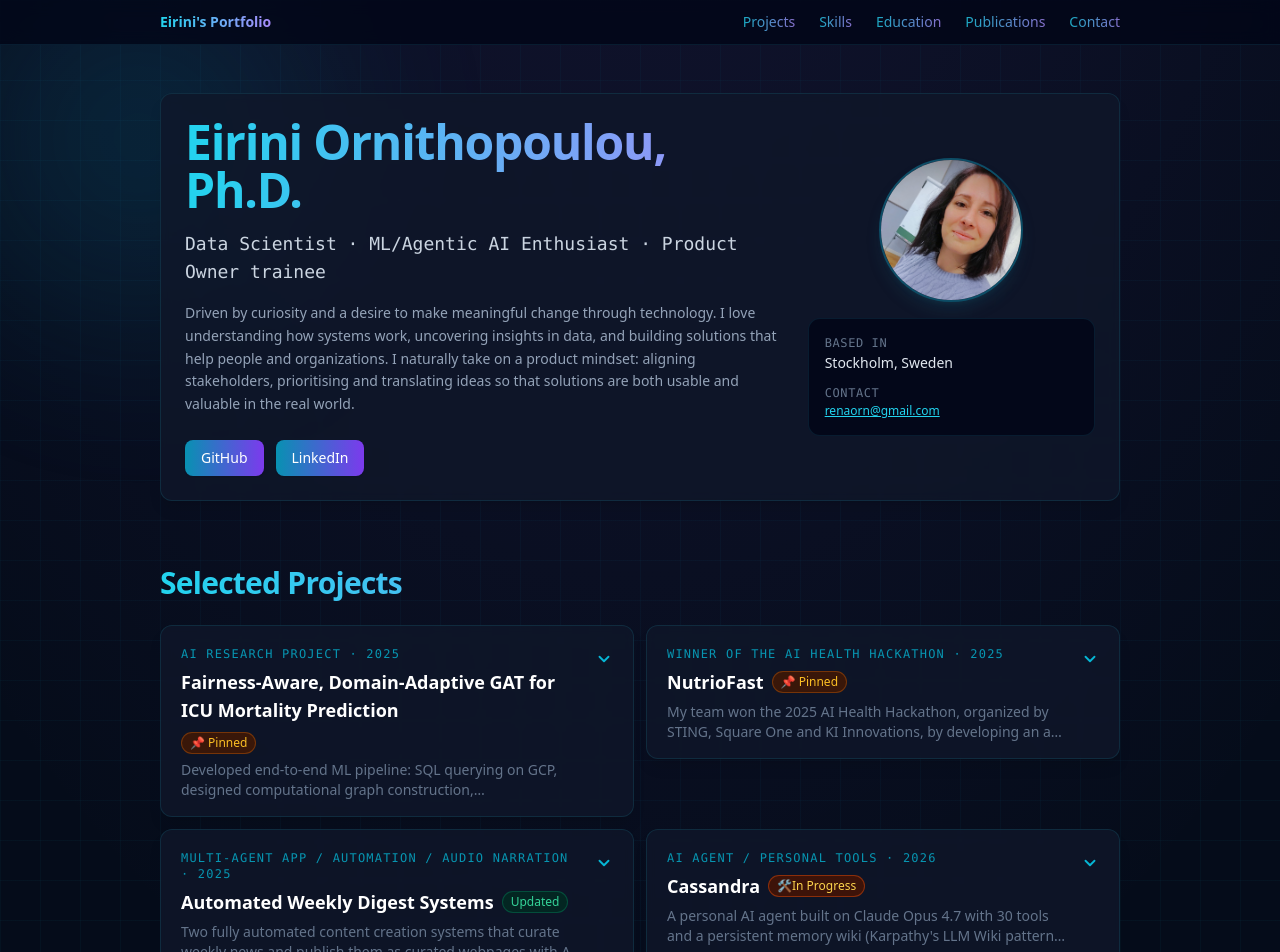
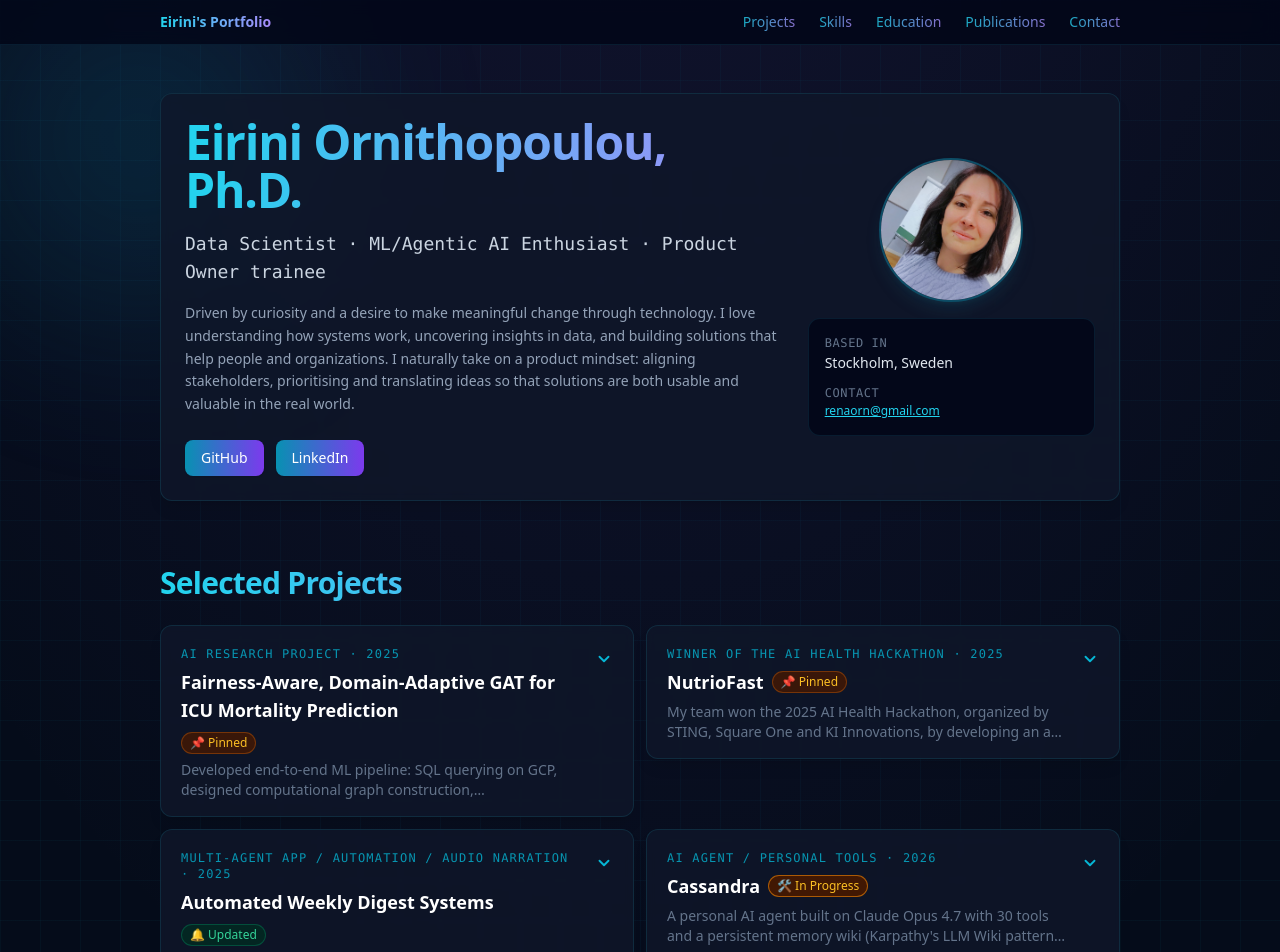
Before and after one commit to EiriniOr/eirini-portfolio, a React (Vite) app: page / in a window 1280 px wide. Shown: the top 952 px of the page. Built offline with nearby package versions, Linux system fonts and the light colour scheme.

Commit message:
Color scheme on In progress badge

```diff
--- a/src/App.jsx
+++ b/src/App.jsx
@@ -534,12 +534,12 @@ function ProjectCard({ p, isOpen, onToggle, openEmbed }) {
             )}
             {p.badge === "updated" && (
               <span className="inline-flex items-center px-2 py-0.5 text-xs font-medium rounded-full bg-emerald-950/80 text-emerald-400 border border-emerald-700/50">
-                Updated
+                🔔 Updated
               </span>
             )}
             {p.badge === "inprogress" && (
-              <span className="inline-flex items-center px-2 py-0.5 text-xs font-medium rounded-full bg-orange-950/90 text-amber-300 border border-orange-700/60">
-                🛠️In Progress
+              <span className="inline-flex items-center px-2 py-0.5 text-xs font-medium rounded-full bg-amber-950/95 text-amber-400 border border-amber-600/70">
+                 🛠️ In Progress
               </span>
             )}
           </div>
```
